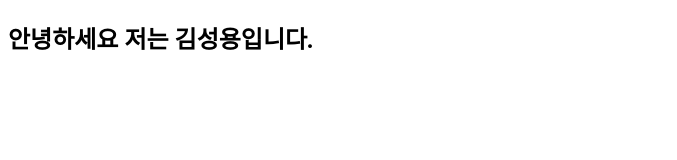
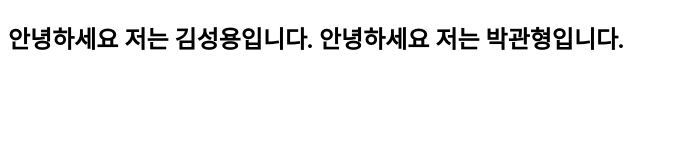
Before and after one commit to KIT-202403-gitt/test, a plain HTML site: page index.html in a window 1280 px wide. Shown: the whole page, without its empty margins (0-677 px from the left). Drawn offline with Linux system fonts and the light colour scheme.

Commit message:
feat: test

```diff
--- a/index.html
+++ b/index.html
@@ -6,8 +6,8 @@
     <title>Document</title>
 </head>
 <body>
-    <h2>
-        안녕하세요 저는 김성용입니다.
+    <h2>안녕하세요 저는 김성용입니다.
+        안녕하세요 저는 박관형입니다.
     </h2>
 </body>
 </html>
```
Also changed, not shown: park.html (added).
